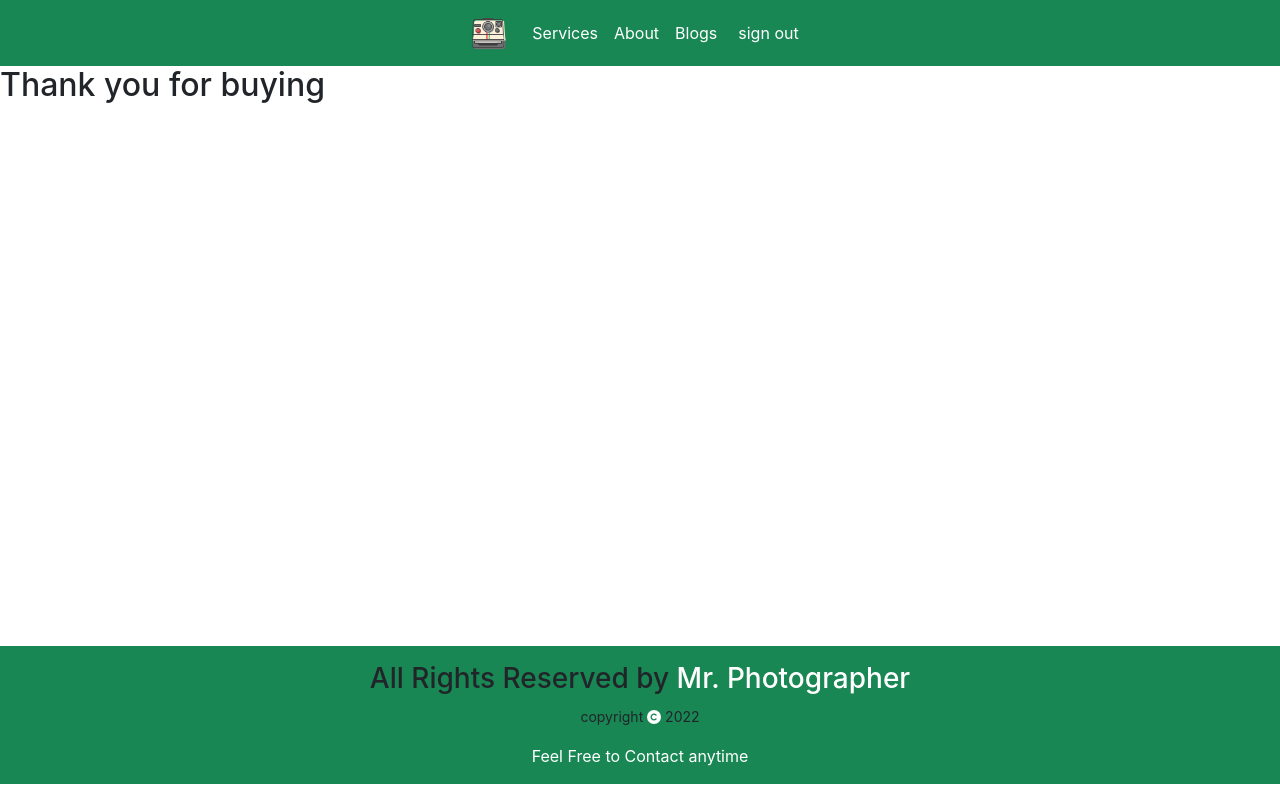
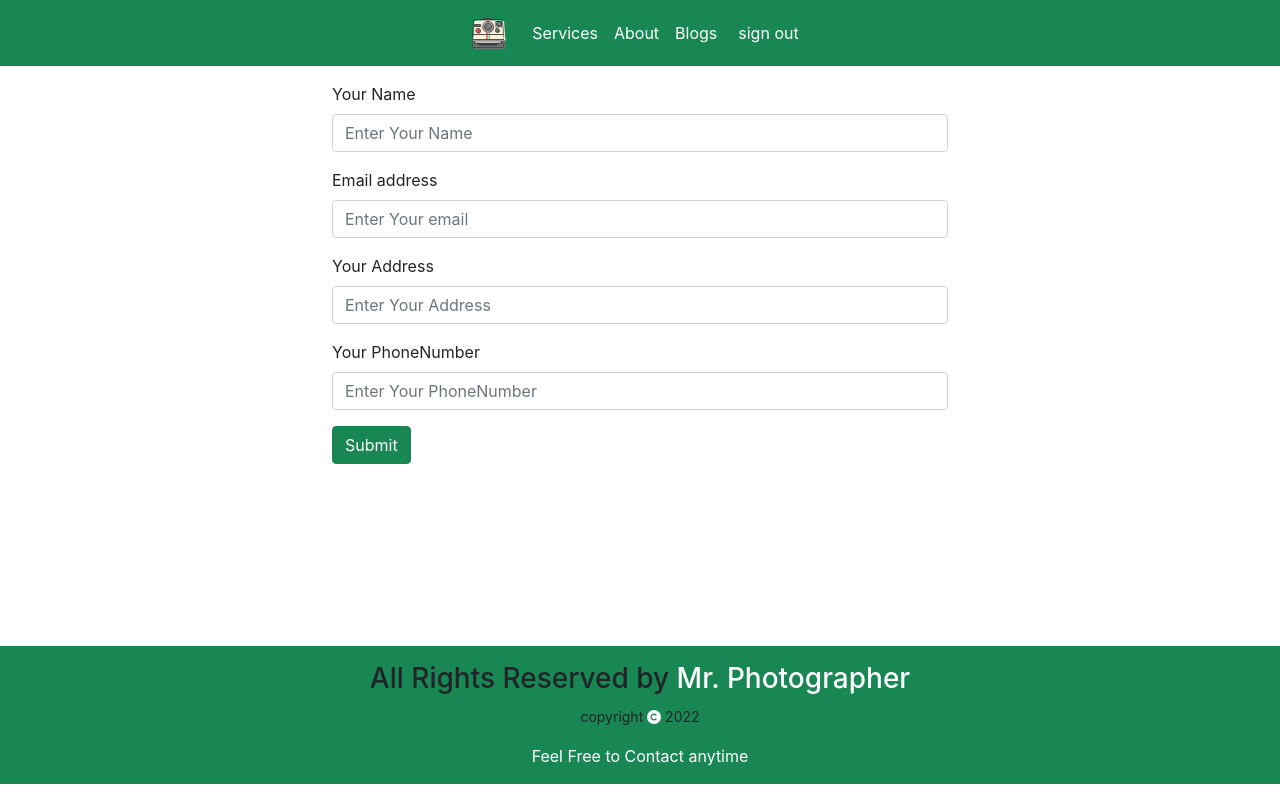
Before and after one commit to Tahmidd/mr-photographer-website, a React (Create React App) app: page /checkout in a window 1280 px wide. Built offline with nearby package versions, Linux system fonts and the light colour scheme; no server answers; sample sign-in values are in the browser's storage.

Commit message:
checkout fully added

```diff
--- a/src/Pages/Checkout/Checkout.js
+++ b/src/Pages/Checkout/Checkout.js
@@ -1,9 +1,47 @@
 import React from 'react';
+import { Button, Form } from 'react-bootstrap';
+import { toast, ToastContainer } from 'react-toastify';
+import 'react-toastify/dist/ReactToastify.css';
 
 const Checkout = () => {
+
+    const handleSubmit = e => {
+        e.preventDefault();
+        toast('Thank You for Purchasing');
+    }
+
     return (
-        <div>
-            <h2>Thank you for buying</h2>
+        <div className='container w-50 mt-3'>
+            <Form onSubmit={handleSubmit}>
+                <Form.Group className="mb-3" controlId="formBasicEmail">
+                    <Form.Label>Your Name</Form.Label>
+                    <Form.Control type="text" placeholder="Enter Your Name" required />
+
+                </Form.Group>
+
+                <Form.Group className="mb-3" controlId="formBasicEmail">
+                    <Form.Label>Email address</Form.Label>
+                    <Form.Control type="email" placeholder="Enter Your email" required />
+
+                </Form.Group>
+
+                <Form.Group className="mb-3" controlId="formBasicEmail">
+                    <Form.Label>Your Address</Form.Label>
+                    <Form.Control type="text" placeholder="Enter Your Address" required />
+                </Form.Group>
+
+                <Form.Group className="mb-3" controlId="formBasicEmail">
+                    <Form.Label>Your PhoneNumber</Form.Label>
+                    <Form.Control type="number" placeholder="Enter Your PhoneNumber" required />
+                </Form.Group>
+
+
+
+                <Button variant="success" type="submit">
+                    Submit
+                </Button>
+            </Form>
+            <ToastContainer />
         </div>
     );
 };
```
